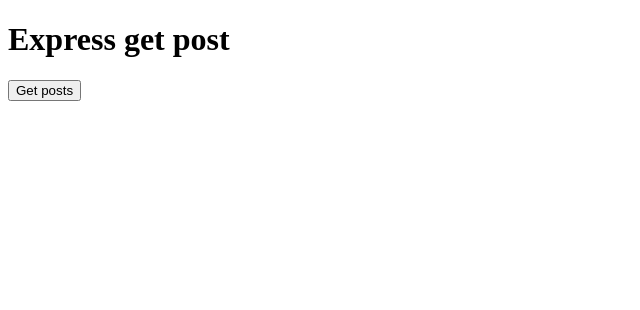
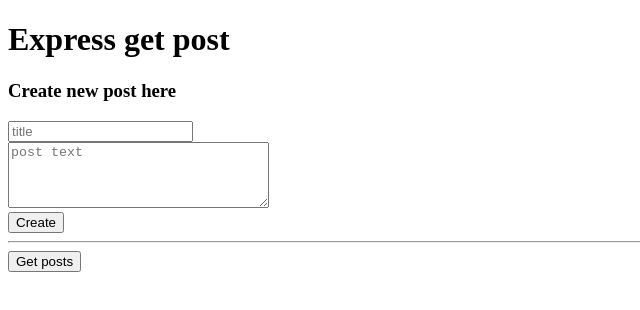
Before and after one commit to MariusCodeAcademy/NODE-3-express-post, a website: page public/index.html in a window 1280 px wide. Shown: the whole page, without its empty margins (0-640 px from the left). Drawn offline with Linux system fonts and the light colour scheme.

Commit message:
form + empy listener

```diff
--- a/public/index.html
+++ b/public/index.html
@@ -11,6 +11,15 @@
 
 <body>
   <h1>Express get post</h1>
+  <section>
+    <h3>Create new post here</h3>
+    <form id='create-form'>
+      <input type="text" placeholder='title' name='title'> <br />
+      <textarea name="text" id="" cols="30" rows="4" placeholder='post text'></textarea> <br>
+      <button type='submit'>Create</button>
+    </form>
+    <hr>
+  </section>
   <button id='get-posts'>Get posts</button>
   <div id="results">
   </div>
--- a/public/script.js
+++ b/public/script.js
@@ -1,5 +1,6 @@
 const getPosts = document.getElementById('get-posts');
 const results = document.getElementById('results');
+const createForm = document.getElementById('create-form');
 const URL = 'http://localhost:3000';
 
 getPosts.addEventListener('click', () => {
@@ -26,3 +27,9 @@ function makeMePosts(arr, destination) {
     .join('');
   destination.innerHTML = resultHTML;
 }
+
+// form
+createForm.addEventListener('submit', (event) => {
+  event.preventDefault();
+  console.log('createForm submited');
+});
```
